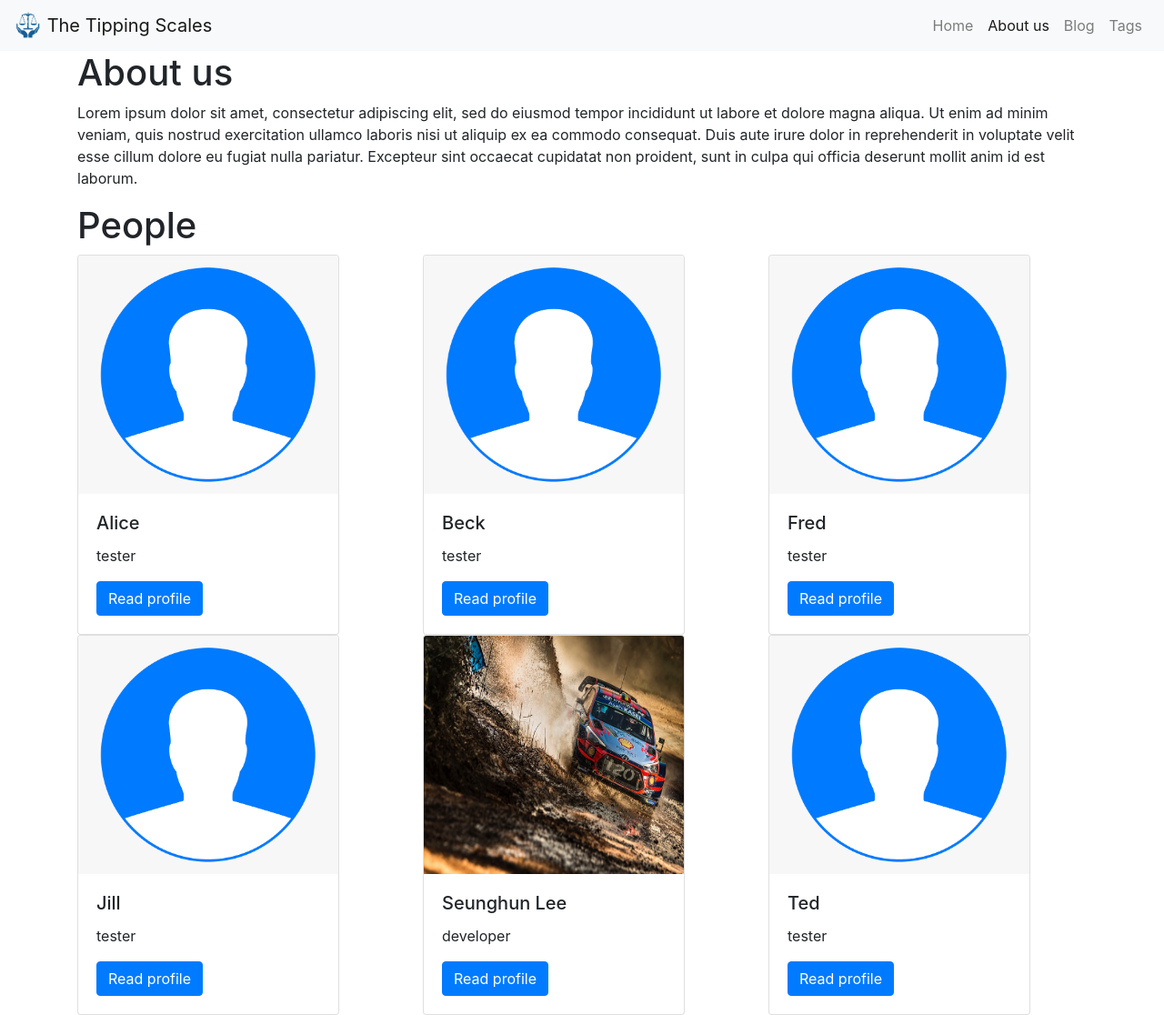
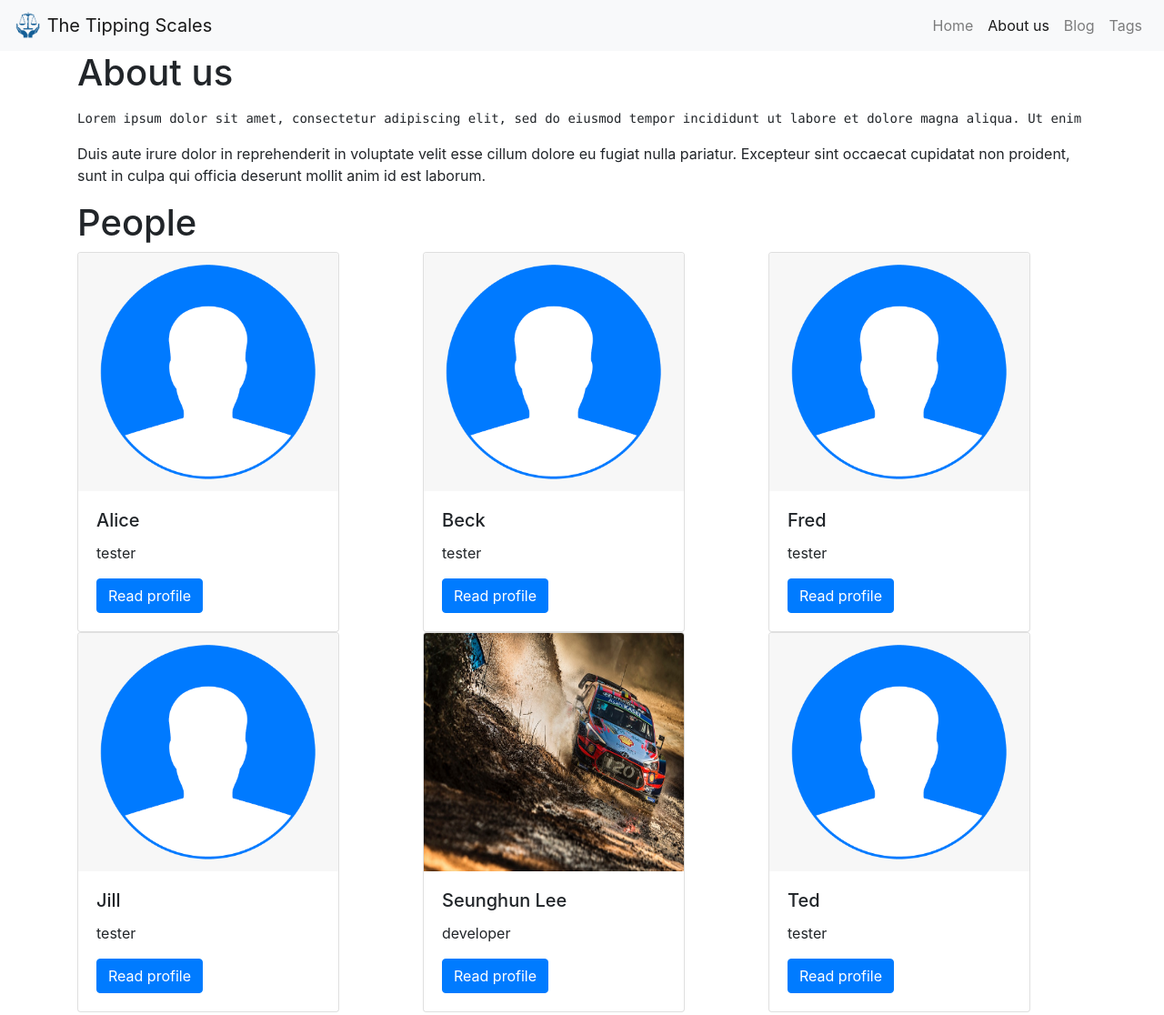
Before and after one commit to thetippingscales/thetippingscales.github.io, a Jekyll site: the page built from about.html, in a window 1280 px wide. Shown: the whole page at 91% size. Built offline with Jekyll 4.4.1, drawn with Linux system fonts in a browser that asks for light colours.

Commit message:
capture then markdownify

```diff
--- a/about.html
+++ b/about.html
@@ -4,7 +4,11 @@
 permalink: /about
 ---
 <h1>About us</h1>
-<p>{% include about-us.md %}</p>
+{% capture about-text %}
+    {% include about-us.md %}
+{% endcapture %}
+<p>{{ about-text | markdownify }}</p>
+
 <h1>People</h1>
 <div class="row">
     {% for person in site.people %}
```
